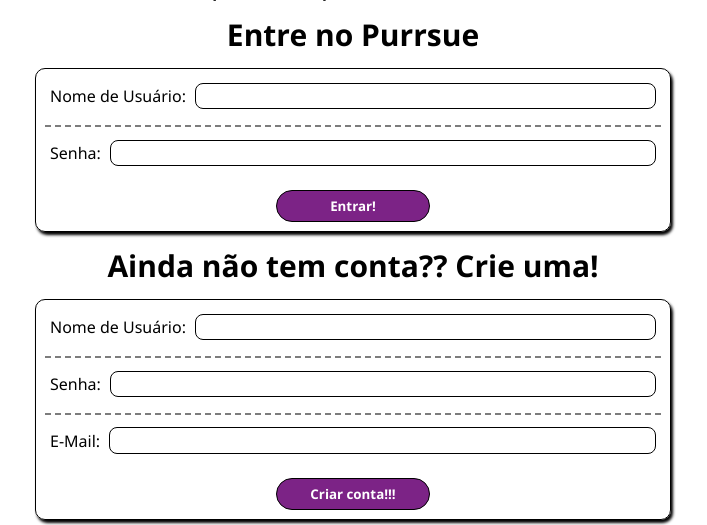
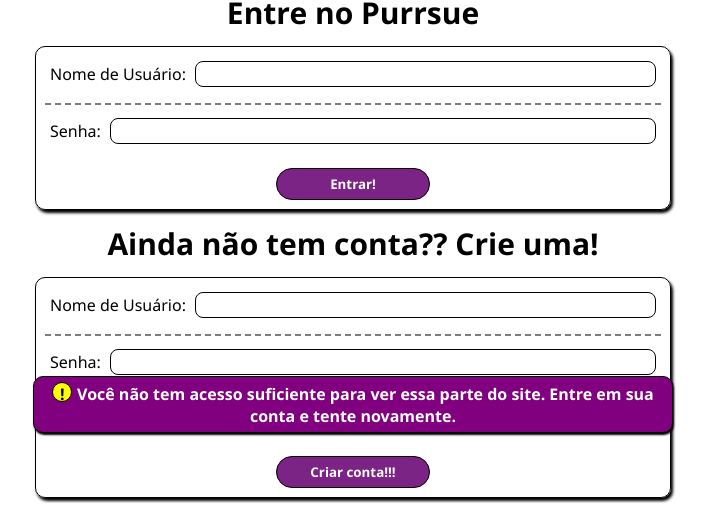
Before and after one commit to ApenasOLinco/Purrsue, a PHP site: page /pages/index.php?codigo=1 in a window 1280 px wide. Shown: the part 352-877 px from the top of the page, without its empty margins (287-994 px from the left). After the commit the page ends 855 px from the top, so only its background shows below. Run offline with PHP 8.4, Linux system fonts and the light colour scheme.

Commit message:
Adicionada animação à mensagem de redirecionamento

```diff
--- a/components/mensagemDeRedirect.php
+++ b/components/mensagemDeRedirect.php
@@ -5,6 +5,6 @@ require_once "$ROOT/err/status.php";
 $codigo = Status::tryFrom($_GET['codigo']);
 if (isset($codigo)): ?>
 
-    <h4><?= $codigo->getMensagem() ?></h4>
+    <h4 class="redirect-mensagem"><?= $codigo->getMensagem() ?></h4>
 
 <?php endif; ?>
--- a/styles.css
+++ b/styles.css
@@ -76,6 +76,15 @@ button {
 
     border-radius: 20px;
     border: 1px solid rgb(0, 0, 0);
+
+    &:hover {
+        cursor: pointer;
+        color:rgb(252, 252, 66);
+    }
+
+    &:active {
+        background-color: rgb(79, 26, 83);
+    }
 }
 
 form textarea {
@@ -114,3 +123,63 @@ form textarea {
         flex-grow: 1;
     }
 }
+
+.redirect-mensagem {
+    position: absolute;
+
+    left: 50%;
+    bottom: 15px;
+    margin: auto;
+
+    transform: translateX(-50%);
+
+    padding: 5px;
+    border: 1px solid black;
+    border-radius: 10px;
+
+    background-color: purple;
+    color: white;
+
+    overflow: hidden;
+
+    box-shadow: 1px 2px 2px black;
+
+    transform-origin: center;
+    animation:
+        redirect-popup .5s forwards cubic-bezier(0.455, 0.03, 0.515, 0.955),
+        vanish 2s 15s forwards cubic-bezier(0.455, 0.03, 0.515, 0.955);
+
+    &::before {
+        content: '!';
+        font-weight: bolder;
+        display: inline-block;
+
+        width: 2ch;
+        height: 2ch;
+        margin: 0 .5ch 0 0;
+
+        border: 1px solid black;
+        border-radius: 50%;
+
+        color: black;
+        background-color: yellow;
+    }
+}
+
+
+/*=============================================
+=                   Animações                 =
+=============================================*/
+
+@keyframes redirect-popup {
+    0% {
+        opacity: 0;
+        transform: translate(-50%, -20px);
+    }
+}
+
+@keyframes vanish {
+    100% {
+        opacity: 0;
+    }
+}
```
